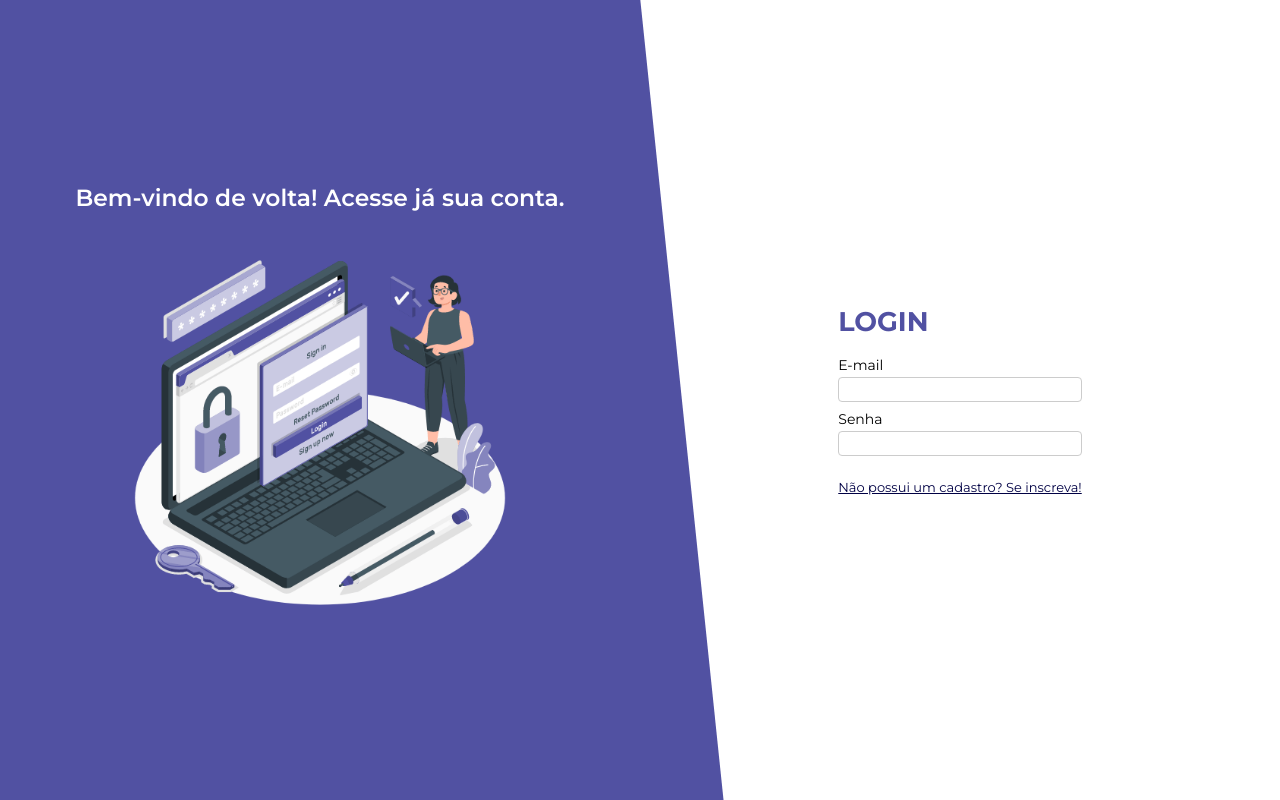
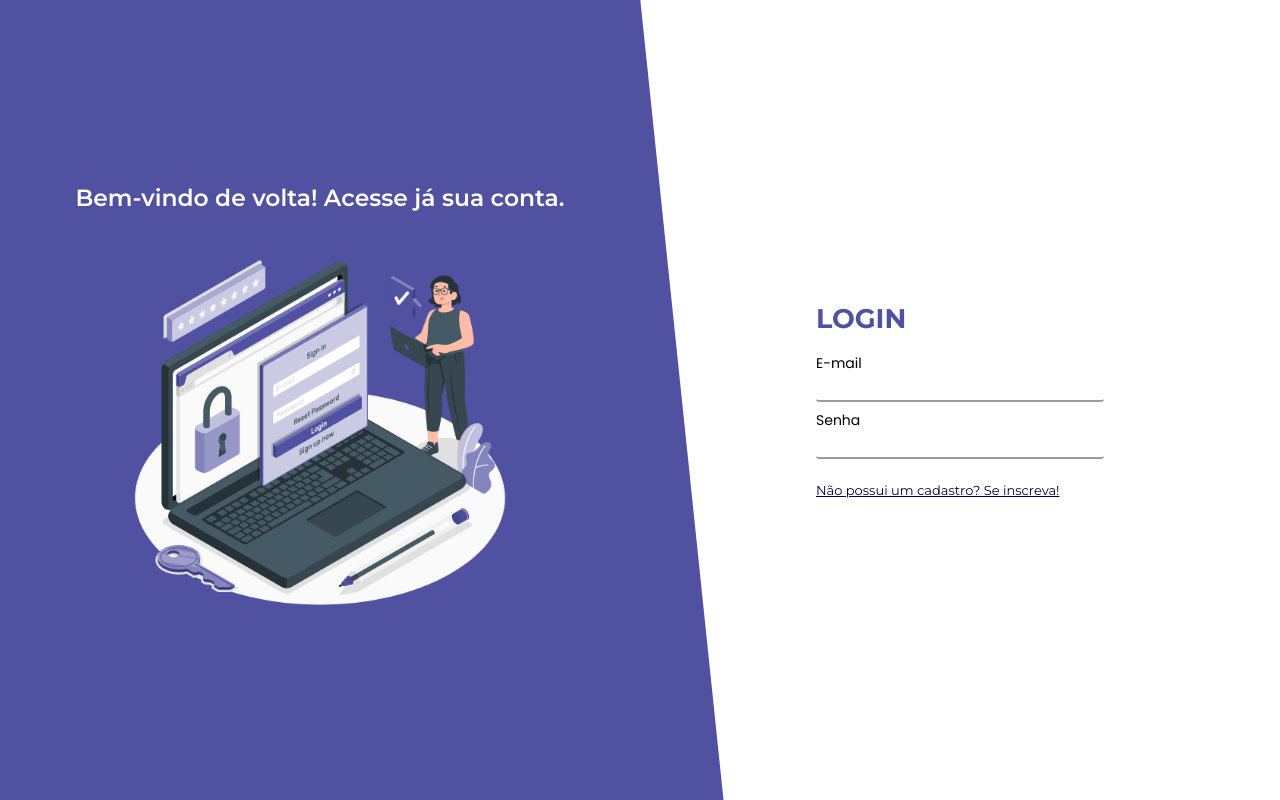
Before and after one commit to setDevJohn/frontend-auth-project, a React (Vite) app: page / in a window 1280 px wide. Built offline with nearby package versions, Linux system fonts and the light colour scheme.

Commit message:
styles: Update input style

```diff
--- a/src/components/InputWithLabel/styles.ts
+++ b/src/components/InputWithLabel/styles.ts
@@ -3,17 +3,20 @@ import styled from "styled-components";
 export const InputContainer = styled.div`
   display: flex;
   flex-direction: column;
-  gap: 3px;
 `;
 export const InputLabel = styled.label`
+  font-family: "Poppins", serif;
   font-size: 1.4rem;
+  margin-bottom: -4px;
 `;
 export const InputEntrie = styled.input`
-  padding: 3px 7px;
-  border: 1px solid #ccc;
-  border-radius: 4px;
-  font-size: 1.5rem;
-
+  color: #6d6b6b;
+  font-family: "Poppins", serif;
+  font-size: 1.4rem;
+  border: none;
+  border-bottom: 2px solid #9d9d9d;
+  border-radius: 3px;
+  padding: 5px 7px 4px 10px;
 
   &:focus {
     outline: none;
```
